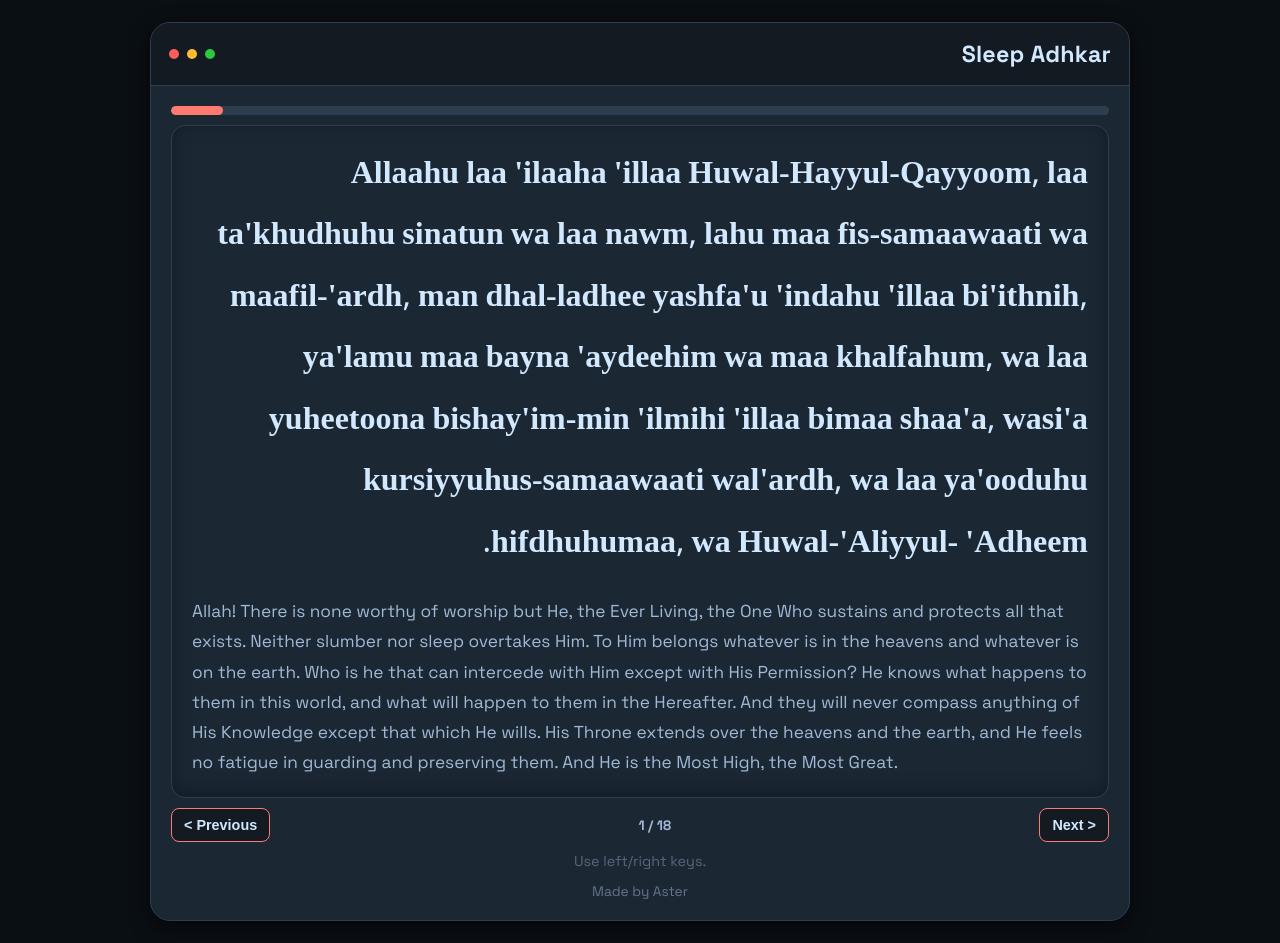
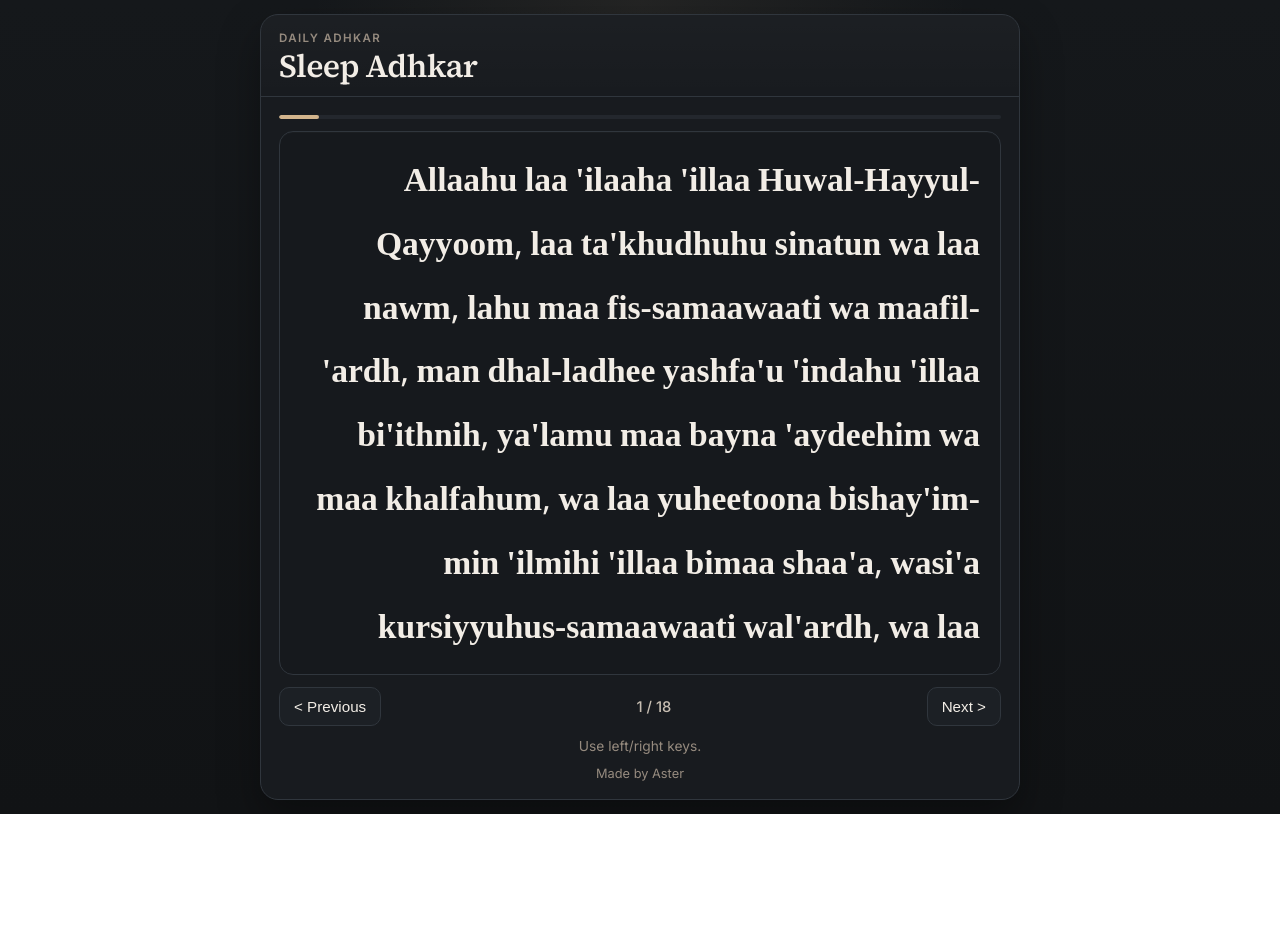
Before and after one commit to ahmedsiddiqua/adhkar, a React (Vite) app: page /evening in a window 1280 px wide. After the commit the page ends 814 px from the top, so only its background shows below. Built offline with nearby package versions, Linux system fonts and the light colour scheme.

Commit message:
vibecode to rm ugly vibecode

```diff
--- a/src/components/AdhkarBox.jsx
+++ b/src/components/AdhkarBox.jsx
@@ -1,8 +1,12 @@
-export default function AdhkarBox({ arabic, translation, animate }) {
+import { forwardRef } from "react";
+
+const AdhkarBox = forwardRef(function AdhkarBox({ arabic, translation, animate }, ref) {
   return (
-    <div className={`box ${animate}`} tabIndex={-1}>
+    <div ref={ref} className={`box ${animate}`} tabIndex={-1}>
       <div className="arabic">{arabic}</div>
       <div className="translation">{translation}</div>
     </div>
   );
-}
+});
+
+export default AdhkarBox;
--- a/src/components/AdhkarPage.jsx
+++ b/src/components/AdhkarPage.jsx
@@ -8,6 +8,7 @@ export default function AdhkarPage({ title, data }) {
   const timeoutRef = useRef(null);
   const frameRef = useRef(null);
   const isAnimatingRef = useRef(false);
+  const boxRef = useRef(null);
 
   const moveTo = (direction) => {
     if (data.length <= 1 || isAnimatingRef.current) return;
@@ -61,6 +62,10 @@ export default function AdhkarPage({ title, data }) {
   }, [data]);
 
   useEffect(() => {
+    boxRef.current?.scrollTo({ top: 0, behavior: "auto" });
+  }, [index]);
+
+  useEffect(() => {
     return () => {
       if (timeoutRef.current) {
         clearTimeout(timeoutRef.current);
@@ -80,6 +85,7 @@ export default function AdhkarPage({ title, data }) {
       </div>
 
       <AdhkarBox
+        ref={boxRef}
         arabic={data[index].arabic}
         translation={data[index].translation}
         animate={animate}
--- a/src/components/TerminalLayout.jsx
+++ b/src/components/TerminalLayout.jsx
@@ -1,30 +1,13 @@
 export default function TerminalLayout({ title, children }) {
-  const handleRedDotClick = () => {
-    if (!window.matchMedia("(min-width: 768px) and (pointer: fine)").matches) {
-      return;
-    }
-
-    window.location.href = "https://asterhyphen.xyz";
-  };
-
   return (
-    <main className="terminal-shell">
-      <div className="terminal">
-        <header className="terminal-header">
-          <div className="dots">
-            <button
-              className="dot red dot-button"
-              type="button"
-              onClick={handleRedDotClick}
-              aria-label="Go to asterhyphen.xyz"
-            />
-            <div className="dot yellow"></div>
-            <div className="dot green"></div>
-          </div>
+    <main className="page-shell">
+      <div className="page-card">
+        <header className="page-header">
+          <p className="eyebrow">Daily Adhkar</p>
           <h1 className="title">{title}</h1>
         </header>
 
-        <div className="terminal-body">{children}</div>
+        <div className="page-body">{children}</div>
       </div>
     </main>
   );
--- a/src/index.css
+++ b/src/index.css
@@ -1,15 +1,16 @@
-@import url('https://fonts.googleapis.com/css2?family=Space+Grotesk:wght@400;500;600;700&family=Noto+Naskh+Arabic:wght@400;600&display=swap');
+@import url('https://fonts.googleapis.com/css2?family=Source+Serif+4:wght@400;500;600;700&family=Inter:wght@400;500;600;700&family=Noto+Naskh+Arabic:wght@400;500;600;700&display=swap');
 
 :root {
-  --bg-1: #0a0f14; /* Deep dark blue for background */
-  --bg-2: #131a21; /* Slightly lighter dark blue */
-  --panel: #1b2733; /* Rich dark panel color */
-  --panel-border: #2c3e50; /* Subtle border for panels */
-  --text-main: #d1e8ff; /* Soft light blue for text */
-  --text-soft: #a0b9d6; /* Muted blue-gray for secondary text */
-  --accent: #ff7b72; /* Warm coral for accents */
-  --accent-soft: #ff4c4c; /* Slightly darker coral for hover states */
-  --shadow: 0 6px 20px rgba(0, 0, 0, 0.6); /* Richer shadow for depth */
+  --bg: #111315;
+  --surface: #181b1f;
+  --surface-muted: #23272d;
+  --border: #30363d;
+  --text-main: #f2ede6;
+  --text-soft: #c7beb2;
+  --text-faint: #968b7f;
+  --accent: #d2b48c;
+  --accent-soft: #2a241e;
+  --shadow: 0 18px 40px rgba(0, 0, 0, 0.34);
 }
 
 * {
@@ -27,126 +28,64 @@ body,
 }
 
 body {
-  font-family: 'Space Grotesk', sans-serif;
+  font-family: 'Inter', sans-serif;
   color: var(--text-main);
   min-height: 100dvh;
   -webkit-tap-highlight-color: transparent;
-  background: var(--bg-1);
+  background:
+    radial-gradient(circle at top, rgba(210, 180, 140, 0.08), transparent 32%),
+    linear-gradient(180deg, #15181b 0%, var(--bg) 100%);
 }
 
-.terminal-shell {
-  width: min(980px, 100% - 28px);
-  margin: 22px auto;
+.page-shell {
+  width: min(760px, 100% - 24px);
+  margin: 14px auto;
   position: relative;
   max-width: 100%;
 }
 
-.terminal {
-  background: var(--panel);
-  border: 1px solid var(--panel-border);
-  border-radius: 20px;
+.page-card {
+  background: var(--surface);
+  border: 1px solid var(--border);
+  border-radius: 18px;
   overflow: hidden;
   box-shadow: var(--shadow);
-  backdrop-filter: blur(12px);
 }
 
-.terminal-header {
-  padding: 16px 18px;
-  display: flex;
-  align-items: center;
-  justify-content: space-between;
-  gap: 12px;
-  background: var(--bg-2);
-  border-bottom: 1px solid var(--panel-border);
-}
-
-.dots {
-  display: flex;
-  align-items: center;
-  gap: 8px;
-}
-
-.dot {
-  width: 10px;
-  height: 10px;
-  border-radius: 999px;
-}
-
-.dot-button {
-  appearance: none;
-  border: 0;
-  padding: 0;
-  display: block;
-  background: transparent;
-}
-
-.red {
-  background: #fa5e59;
-}
-
-.yellow {
-  background: #ffbc2f;
-}
-
-.green {
-  background: #2bc840;
-}
-
-@media (min-width: 768px) and (pointer: fine) {
-  .dot-button {
-    cursor: pointer;
-  }
+.page-header {
+  padding: 16px 18px 12px;
+  border-bottom: 1px solid var(--border);
+  background: linear-gradient(180deg, rgba(255, 255, 255, 0.02), transparent);
 }
 
 .title {
-  font-size: clamp(1.15rem, 2.2vw, 1.45rem);
-  font-weight: 700;
-  letter-spacing: 0.01em;
+  font-family: 'Source Serif 4', serif;
+  font-size: clamp(1.55rem, 3vw, 2rem);
+  font-weight: 600;
+  letter-spacing: -0.02em;
+  line-height: 1.1;
 }
 
-.section-nav {
-  padding: 12px 14px;
-  display: flex;
-  gap: 10px;
-  border-bottom: 1px solid rgba(175, 186, 206, 0.5);
-  overflow-x: auto;
+.eyebrow {
+  margin-bottom: 4px;
+  font-size: 0.72rem;
+  letter-spacing: 0.12em;
+  text-transform: uppercase;
+  color: var(--text-faint);
+  font-weight: 600;
 }
 
-.section-link {
-  text-decoration: none;
-  color: var(--text-soft);
-  font-weight: 600;
-  font-size: 0.94rem;
-  border: 1px solid transparent;
-  border-radius: 999px;
-  padding: 8px 13px;
-  transition: all 180ms ease;
-  white-space: nowrap;
-}
-
-.section-link:hover {
-  border-color: var(--accent);
-  color: var(--text-main);
-  background: rgba(255, 255, 255, 0.1);
-}
-
-.section-link.active {
-  border-color: #92b6ef;
-  color: #0d3d81;
-  background: var(--accent-soft);
-}
-
-.terminal-body {
-  padding: clamp(12px, 4vw, 20px);
+.page-body {
+  padding: clamp(12px, 2.5vw, 18px);
   display: grid;
-  gap: 10px;
+  gap: 12px;
 }
 
 .progress-wrap {
   width: 100%;
-  height: 9px;
+  height: 4px;
   border-radius: 999px;
-  background: #2c3e50;
+  background: var(--surface-muted);
   overflow: hidden;
 }
 
@@ -154,47 +93,50 @@ body {
   height: 100%;
   border-radius: inherit;
   background: var(--accent);
-  transition: width 160ms ease;
+  transition: width 180ms ease;
 }
 
 .box {
   width: 100%;
-  background: var(--panel);
-  border: 1px solid var(--panel-border);
+  background: #16191d;
+  border: 1px solid var(--border);
   border-radius: 14px;
-  padding: clamp(12px, 3vw, 20px);
+  padding: clamp(14px, 3vw, 20px);
   color: var(--text-main);
-  box-shadow: inset 0 -4px 20px rgba(0, 0, 0, 0.3);
-  transition: transform 150ms cubic-bezier(0.22, 0.8, 0.24, 1), opacity 150ms ease;
+  transition: transform 140ms ease, opacity 140ms ease;
   overflow-x: hidden;
+  overflow-y: auto;
   will-change: transform, opacity;
+  min-height: min(68vh, 720px);
+  max-height: min(68vh, 720px);
+  box-shadow: inset 0 1px 0 rgba(255, 255, 255, 0.02);
 }
 
 .box.slide-out-left {
-  transform: translateX(-20px);
+  transform: translateX(-10px);
   opacity: 0;
 }
 
 .box.slide-out-right {
-  transform: translateX(20px);
+  transform: translateX(10px);
   opacity: 0;
 }
 
 .box.slide-in-left {
-  transform: translateX(-20px);
+  transform: translateX(-10px);
   opacity: 0;
 }
 
 .box.slide-in-right {
-  transform: translateX(20px);
+  transform: translateX(10px);
   opacity: 0;
 }
 
 .arabic {
   font-family: 'Noto Naskh Arabic', serif;
   font-weight: 600;
-  line-height: 1.92;
-  font-size: clamp(1.48rem, 2.8vw, 2rem);
+  line-height: 1.9;
+  font-size: clamp(1.55rem, 3.5vw, 2.1rem);
   direction: rtl;
   text-align: right;
 }
@@ -209,9 +151,10 @@ body {
 }
 
 .translation {
-  margin-top: 20px;
-  font-size: clamp(1rem, 1.95vw, 1.08rem);
-  line-height: 1.75;
+  margin-top: 16px;
+  font-family: 'Source Serif 4', serif;
+  font-size: clamp(0.98rem, 1.8vw, 1.08rem);
+  line-height: 1.72;
   color: var(--text-soft);
   white-space: normal;
   overflow-wrap: break-word;
@@ -222,36 +165,35 @@ body {
   display: flex;
   justify-content: space-between;
   align-items: center;
-  gap: 6px;
+  gap: 10px;
   flex-wrap: wrap;
 }
 
 .controls button {
   appearance: none;
-  border: 1px solid var(--accent);
-  background: var(--bg-2);
+  border: 1px solid var(--border);
+  background: #1c2025;
   color: var(--text-main);
-  font-weight: 700;
-  font-size: 0.9rem;
-  border-radius: 8px;
-  padding: 8px 12px;
+  font-weight: 500;
+  font-size: 0.95rem;
+  border-radius: 10px;
+  padding: 10px 14px;
   cursor: pointer;
-  transition: transform 100ms ease, box-shadow 140ms ease, background-color 140ms ease;
+  transition: border-color 140ms ease, background-color 140ms ease, color 140ms ease;
 }
 
 .controls button:hover {
-  box-shadow: 0 4px 12px rgba(0, 0, 0, 0.4);
-  background: var(--bg-1);
-  color: var(--accent);
+  border-color: var(--accent);
+  background: var(--accent-soft);
+  color: #fff7ed;
 }
 
 .controls button:active {
-  transform: translateY(1px);
+  background: #332b23;
 }
 
-.controls button:focus-visible,
-.section-link:focus-visible {
-  outline: 3px solid rgba(36, 113, 224, 0.35);
+.controls button:focus-visible {
+  outline: 3px solid rgba(210, 180, 140, 0.24);
   outline-offset: 2px;
 }
 
@@ -264,58 +206,57 @@ body {
 }
 
 .count {
-  font-size: 0.85rem;
-  font-weight: 700;
+  font-size: 0.92rem;
+  font-weight: 500;
   color: var(--text-soft);
 }
 
 .desktop-hint {
   text-align: center;
-  color: #5a667a;
-  font-size: 0.9rem;
+  color: var(--text-faint);
+  font-size: 0.86rem;
 }
 
 .footer {
   text-align: center;
-  color: #66748b;
-  font-size: 0.86rem;
-  padding-top: 2px;
+  color: var(--text-faint);
+  font-size: 0.8rem;
+  padding-top: 0;
 }
 
 .box::-webkit-scrollbar {
-  width: 8px;
+  width: 10px;
 }
 
 .box::-webkit-scrollbar-thumb {
-  background: #bbcae2;
+  background: #625647;
   border-radius: 999px;
+  border: 2px solid transparent;
+  background-clip: padding-box;
 }
 
 .box::-webkit-scrollbar-thumb:hover {
-  background: #9db3d5;
+  background: #7a6c5b;
+  background-clip: padding-box;
 }
 
 @media (max-width: 720px) {
-  .terminal-shell {
-    width: min(980px, 100% - 16px);
-    margin: 12px auto;
+  .page-shell {
+    width: min(760px, 100% - 16px);
+    margin: 8px auto;
   }
 
-  .terminal-header {
-    padding: 13px 14px;
-  }
-
-  .section-nav {
-    padding: 10px;
-    gap: 7px;
+  .page-header {
+    padding: 14px 14px 10px;
   }
 
   .box {
-    min-height: 50vh;
-    max-height: 60vh;
+    min-height: 70vh;
+    max-height: 70vh;
   }
 
   .controls {
+    display: grid;
     grid-template-columns: 1fr 1fr;
     grid-template-areas:
       'prev next'
```
